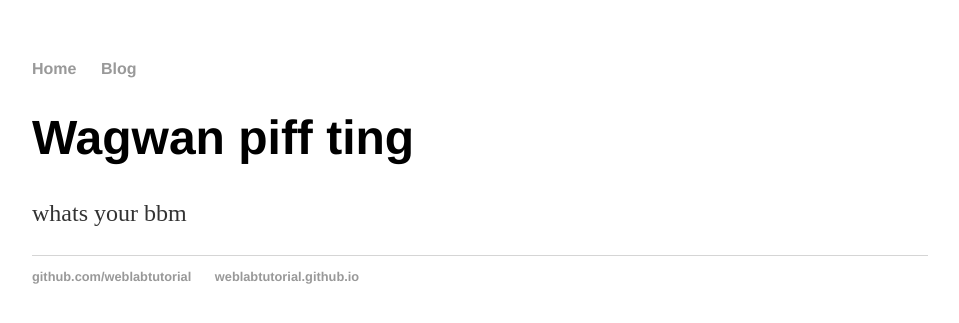
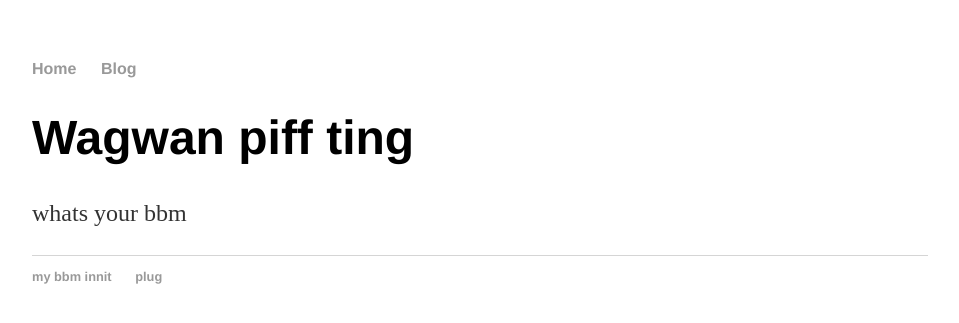
Before and after one commit to Lukas-Jurcaga/Lukas-Jurcaga.github.io, a Jekyll site: the page built from index.html, in a window 1280 px wide. Shown: the top 323 px of the page, without its empty margins (160-1119 px from the left). Built offline with Jekyll 4.4.1, drawn with Linux system fonts in a browser that asks for light colours.

Commit message:
Update default.html

```diff
--- a/_layouts/default.html
+++ b/_layouts/default.html
@@ -19,8 +19,8 @@
 
         <footer>
           <ul>
-            <li><a href="https://github.com/weblabtutorial">github.com/weblabtutorial</a></li>
-            <li><a href="https://weblabtutorial.github.io">weblabtutorial.github.io </a></li>
+            <li><a href="https://www.youtube.com/watch?v=dQw4w9WgXcQ">my bbm innit</a></li>
+            <li><a href="https://www.instagram.com/explore/tags/plug/?hl=en">plug</a></li>
           </ul>
         </footer>
     </body>
```
